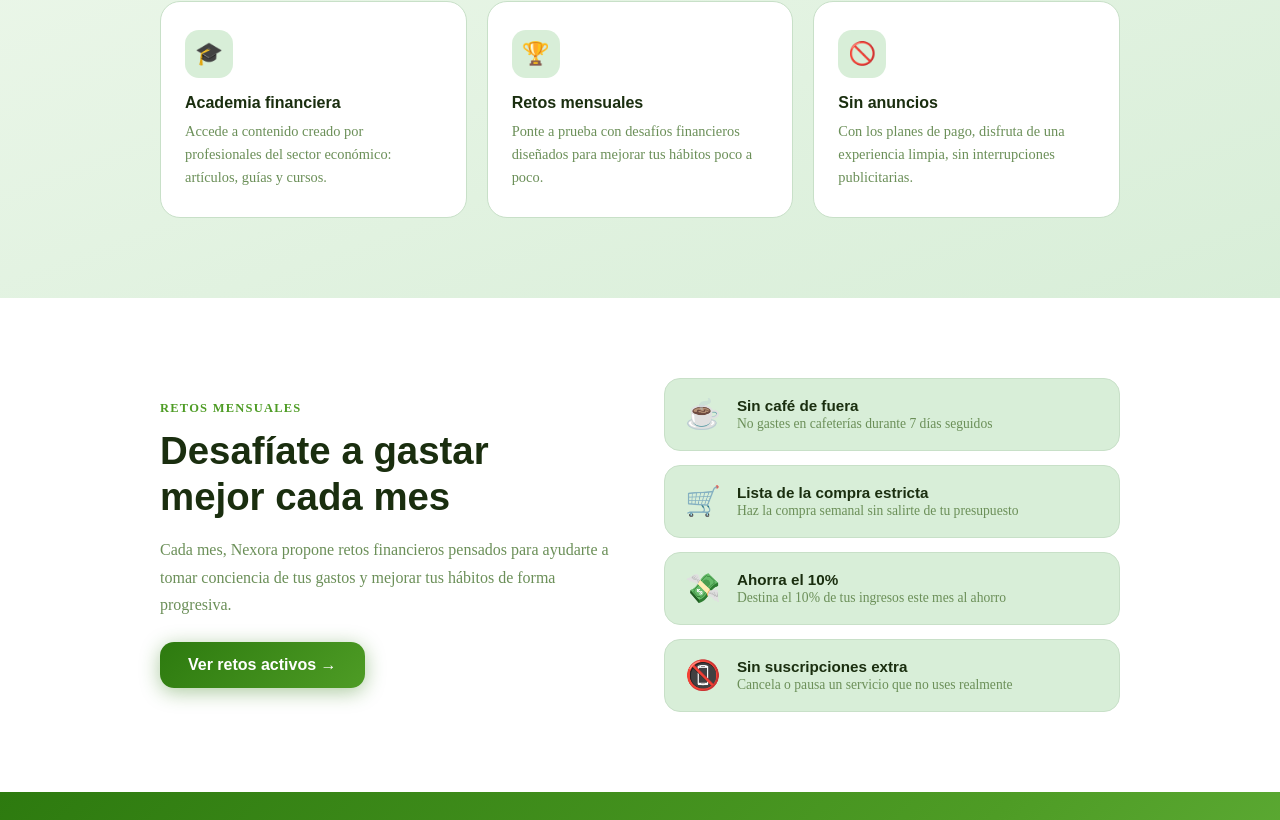
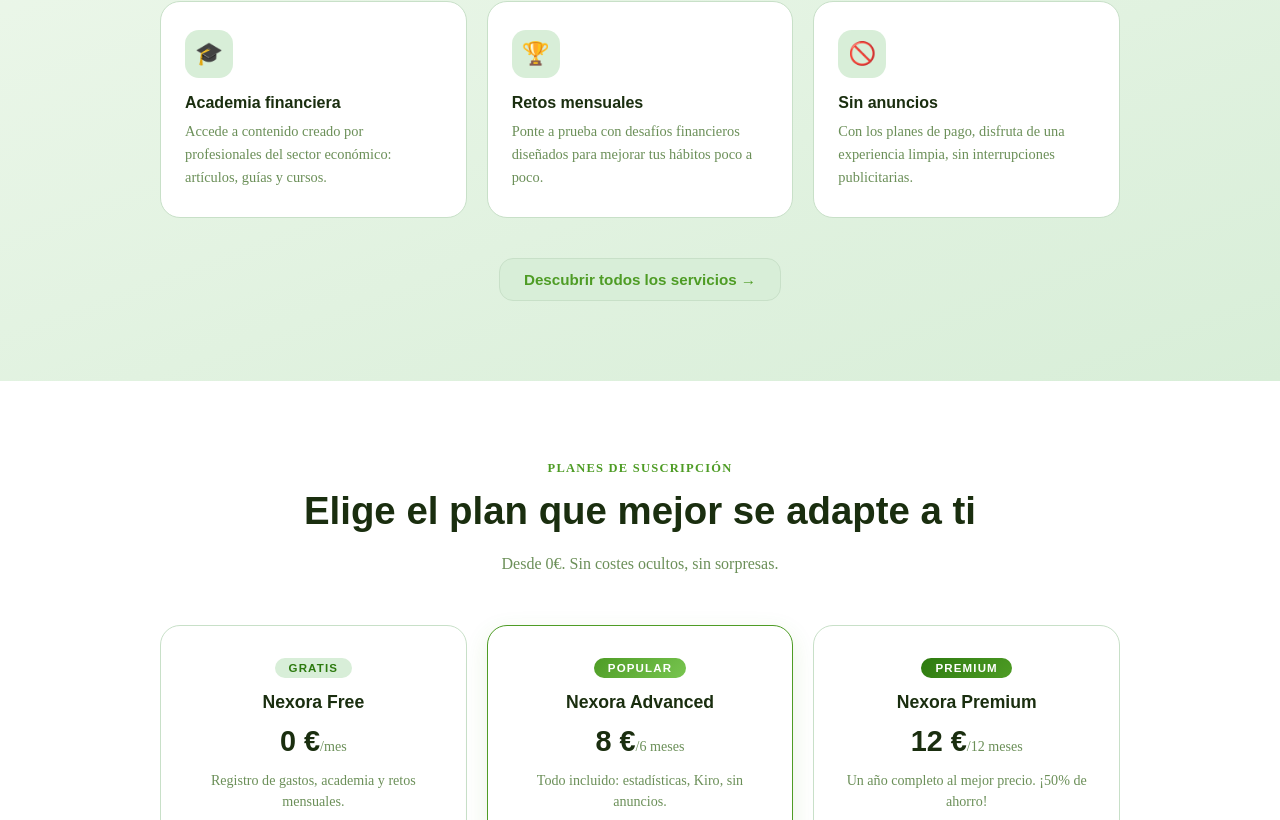
Before and after one commit to 333ares/Nexora, an Angular app in the folder frontend/: page /inicio in a window 1280 px wide. Shown: the part 1980-2800 px from the top of the page. Built offline with nearby package versions, Linux system fonts and the light colour scheme.

Commit message:
Desarrollo frontend incio 3
Se a modificado la estructura del html css y ts del componente de incio y mas adelante se tienen que añadir componentes relacionados con las pantallas de los partados que faltan

```diff
--- a/frontend/src/app/inicio/inicio.css
+++ b/frontend/src/app/inicio/inicio.css
@@ -143,6 +143,16 @@ nav {
   padding: 120px 24px 80px;
   position: relative;
   overflow: hidden;
+}
+
+/* Decorative pattern */
+.hero-pattern {
+  position: absolute;
+  inset: 0;
+  background-image: radial-gradient(circle, rgba(255,255,255,0.2) 1.5px, transparent 1.5px);
+  background-size: 32px 32px;
+  pointer-events: none;
+  z-index: 0;
 }
 
 .hero::before {
@@ -320,6 +330,32 @@ section {
   max-width: 560px;
 }
 
+/* ── SECTION LINK ───────────────────────────────────── */
+.section-link-center {
+  text-align: center;
+  margin-top: 40px;
+}
+
+.btn-link {
+  font-family: 'Onest', sans-serif;
+  font-weight: 700;
+  font-size: 0.95rem;
+  color: var(--green-mid);
+  text-decoration: none;
+  padding: 12px 24px;
+  background: var(--mint);
+  border: 1.5px solid var(--mint-border);
+  border-radius: 14px;
+  display: inline-flex;
+  align-items: center;
+  gap: 6px;
+  transition: background 0.2s, transform 0.15s;
+}
+.btn-link:hover {
+  background: #c6e6c6;
+  transform: translateY(-1px);
+}
+
 /* ── QUÉ ES NEXORA ───────────────────────────────────── */
 .que-es {
   background: var(--white);
@@ -330,7 +366,6 @@ section {
   grid-template-columns: 1fr 1fr;
   gap: 40px;
   align-items: center;
-  margin-top: 0;
 }
 
 .que-es-text p {
@@ -457,58 +492,80 @@ section {
   line-height: 1.6;
 }
 
-/* ── RETOS ───────────────────────────────────────────── */
-.retos {
+/* ── PLANES PREVIEW ─────────────────────────────────── */
+.planes-preview {
   background: var(--white);
 }
 
-.retos-inner {
-  display: grid;
-  grid-template-columns: 1fr 1fr;
-  gap: 48px;
-  align-items: center;
+.preview-header {
+  text-align: center;
+  margin-bottom: 48px;
+}
+.preview-header .section-subtitle {
+  margin: 0 auto;
 }
 
-.retos-text .section-subtitle {
-  margin-bottom: 24px;
+.plan-preview-grid {
+  display: grid;
+  grid-template-columns: repeat(3, 1fr);
+  gap: 20px;
 }
 
-.reto-cards {
-  display: flex;
-  flex-direction: column;
-  gap: 14px;
+.plan-preview-card {
+  background: var(--white);
+  border: 1.5px solid var(--mint-border);
+  border-radius: var(--radius-card);
+  padding: 32px 24px;
+  text-align: center;
+  transition: transform 0.2s, box-shadow 0.2s;
+}
+.plan-preview-card:hover {
+  transform: translateY(-4px);
+  box-shadow: 0 12px 32px rgba(78,156,37,0.12);
+}
+.plan-preview-card--featured {
+  border-color: var(--green-mid);
+  box-shadow: 0 8px 24px rgba(78,156,37,0.12);
 }
 
-.reto-card {
-  background: var(--mint);
-  border: 1.5px solid var(--mint-border);
-  border-radius: 16px;
-  padding: 18px 20px;
-  display: flex;
-  align-items: center;
-  gap: 16px;
-  transition: transform 0.2s;
+.plan-preview-badge {
+  font-family: 'Onest', sans-serif;
+  font-weight: 800;
+  font-size: 0.72rem;
+  letter-spacing: 0.1em;
+  padding: 4px 14px;
+  border-radius: 999px;
+  display: inline-block;
+  margin-bottom: 14px;
+}
+.badge--free { background: var(--mint); color: var(--green-dark); }
+.badge--advanced { background: linear-gradient(135deg, var(--green-mid), var(--green-light)); color: white; }
+.badge--premium { background: linear-gradient(135deg, var(--green-dark), var(--green-mid)); color: white; }
+
+.plan-preview-card h3 {
+  font-family: 'Onest', sans-serif;
+  font-weight: 700;
+  font-size: 1.1rem;
+  color: var(--text-dark);
+  margin-bottom: 12px;
 }
 
-.reto-card:hover { transform: translateX(4px); }
-
-.reto-emoji {
+.plan-preview-price {
+  margin-bottom: 12px;
+  font-size: 0.88rem;
+  color: var(--text-muted);
+}
+.big-price {
+  font-family: 'Onest', sans-serif;
+  font-weight: 900;
   font-size: 1.8rem;
-  flex-shrink: 0;
+  color: var(--text-dark);
 }
 
-.reto-card h4 {
-  font-family: 'Onest', sans-serif;
-  font-weight: 700;
-  font-size: 0.95rem;
-  color: var(--text-dark);
-  margin-bottom: 2px;
-}
-
-.reto-card p {
-  font-size: 0.85rem;
+.plan-preview-card p {
+  font-size: 0.88rem;
   color: var(--text-muted);
-  margin: 0;
+  line-height: 1.5;
 }
 
 /* ── POR QUÉ NEXORA ──────────────────────────────────── */
@@ -712,6 +769,98 @@ section {
   padding: 0 20px 18px;
 }
 
+/* ── ABOUT PREVIEW ──────────────────────────────────── */
+.about-preview {
+  background: linear-gradient(160deg, #f5fbf2 0%, var(--mint) 100%);
+}
+
+.about-preview-grid {
+  display: grid;
+  grid-template-columns: 1fr 1fr;
+  gap: 48px;
+  align-items: center;
+}
+
+.about-preview-text p {
+  font-size: 1.05rem;
+  color: var(--text-mid);
+  line-height: 1.8;
+  margin-bottom: 24px;
+}
+
+.about-preview-team {
+  display: flex;
+  justify-content: center;
+  align-items: center;
+}
+
+.adda-logo-mini {
+  background: white;
+  border: 1.5px solid var(--mint-border);
+  border-radius: 24px;
+  padding: 48px 56px;
+  text-align: center;
+  box-shadow: 0 8px 32px rgba(78,156,37,0.08);
+}
+
+.adda-text-mini {
+  font-family: 'Onest', sans-serif;
+  font-weight: 900;
+  font-size: 3rem;
+  letter-spacing: 0.18em;
+  background: linear-gradient(135deg, var(--green-dark), var(--green-mid), var(--green-light));
+  -webkit-background-clip: text;
+  -webkit-text-fill-color: transparent;
+  background-clip: text;
+}
+
+.adda-sub-mini {
+  font-size: 0.88rem;
+  color: var(--text-muted);
+  margin-top: 4px;
+}
+
+/* ── CONTACT PREVIEW ────────────────────────────────── */
+.contact-preview {
+  background: var(--white);
+}
+
+.contact-preview-box {
+  background: linear-gradient(135deg, var(--mint), #eaf5ea);
+  border: 1.5px solid var(--mint-border);
+  border-radius: 24px;
+  padding: 56px 48px;
+  max-width: 740px;
+  margin: 0 auto;
+}
+
+.contact-preview-content .section-title {
+  margin-bottom: 12px;
+}
+
+.contact-preview-content p {
+  font-size: 1.05rem;
+  color: var(--text-mid);
+  line-height: 1.7;
+  margin-bottom: 24px;
+}
+
+.contact-preview-actions {
+  display: flex;
+  align-items: center;
+  gap: 20px;
+  flex-wrap: wrap;
+}
+
+.contact-email {
+  font-family: 'Lato', sans-serif;
+  font-size: 0.95rem;
+  color: var(--green-mid);
+  text-decoration: none;
+  font-weight: 600;
+}
+.contact-email:hover { text-decoration: underline; }
+
 /* ── EQUIPO ADDA ─────────────────────────────────────── */
 .equipo {
   background: linear-gradient(160deg, #f5fbf2 0%, var(--mint) 100%);
@@ -866,12 +1015,14 @@ footer {
   .hero-logo-wrap      { width: 200px; height: 200px; }
   .que-es-grid         { grid-template-columns: 1fr; }
   .func-grid           { grid-template-columns: 1fr; }
-  .retos-inner         { grid-template-columns: 1fr; }
+  .plan-preview-grid   { grid-template-columns: 1fr; max-width: 360px; margin: 0 auto; }
   .benefits-grid       { grid-template-columns: 1fr; }
+  .about-preview-grid  { grid-template-columns: 1fr; }
   .team-grid           { grid-template-columns: 1fr 1fr; }
   .footer-inner        { grid-template-columns: 1fr; gap: 24px; }
   .footer-bottom       { flex-direction: column; gap: 8px; text-align: center; }
   .nav-links           { display: none; }
   .newsletter-form     { flex-direction: column; }
   .newsletter-box      { padding: 32px 24px; }
+  .contact-preview-box { padding: 32px 24px; }
 }
--- a/frontend/src/app/inicio/inicio.html
+++ b/frontend/src/app/inicio/inicio.html
@@ -5,11 +5,11 @@
     <span>NEXORA</span>
   </a>
   <div class="nav-links">
-    <a href="#que-es">¿Qué es?</a>
-    <a href="#funcionalidades">Funcionalidades</a>
-    <a href="#retos">Retos</a>
-    <a href="#faq">FAQ</a>
-    <a href="#equipo">Equipo</a>
+    <a routerLink="/servicios">Servicios</a>
+    <a routerLink="/planes-suscripcion">Planes</a>
+    <a routerLink="/faqs">FAQ</a>
+    <a routerLink="/acerca-de">Nosotros</a>
+    <a routerLink="/contacto">Contacto</a>
   </div>
   <div class="nav-cta">
     <a routerLink="/login" class="btn-nav-secondary">Acceder</a>
@@ -19,6 +19,7 @@
 
 <!-- HERO -->
 <section class="hero">
+  <div class="hero-pattern"></div>
   <div class="hero-inner">
     <div class="hero-text">
       <div class="hero-eyebrow"><span>🌱</span> Finanzas personales</div>
@@ -121,49 +122,42 @@
         <p>Con los planes de pago, disfruta de una experiencia limpia, sin interrupciones publicitarias.</p>
       </div>
     </div>
+    <div class="section-link-center">
+      <a routerLink="/servicios" class="btn-link">Descubrir todos los servicios →</a>
+    </div>
   </div>
 </section>
 
-<!-- RETOS -->
-<section class="retos" id="retos">
+<!-- PLANES RESUMEN -->
+<section class="planes-preview" id="planes">
   <div class="container">
-    <div class="retos-inner">
-      <div class="retos-text">
-        <p class="section-eyebrow">Retos mensuales</p>
-        <h2 class="section-title">Desafíate a gastar<br>mejor cada mes</h2>
-        <p class="section-subtitle">Cada mes, Nexora propone retos financieros pensados para ayudarte a tomar conciencia de tus gastos y mejorar tus hábitos de forma progresiva.</p>
-        <a routerLink="/registro" class="btn-primary">Ver retos activos →</a>
+    <div class="preview-header">
+      <p class="section-eyebrow">Planes de suscripción</p>
+      <h2 class="section-title">Elige el plan que mejor se adapte a ti</h2>
+      <p class="section-subtitle">Desde 0€. Sin costes ocultos, sin sorpresas.</p>
+    </div>
+    <div class="plan-preview-grid">
+      <div class="plan-preview-card">
+        <div class="plan-preview-badge badge--free">GRATIS</div>
+        <h3>Nexora Free</h3>
+        <div class="plan-preview-price"><span class="big-price">0 €</span>/mes</div>
+        <p>Registro de gastos, academia y retos mensuales.</p>
       </div>
-      <div class="reto-cards">
-        <div class="reto-card">
-          <div class="reto-emoji">☕</div>
-          <div>
-            <h4>Sin café de fuera</h4>
-            <p>No gastes en cafeterías durante 7 días seguidos</p>
-          </div>
-        </div>
-        <div class="reto-card">
-          <div class="reto-emoji">🛒</div>
-          <div>
-            <h4>Lista de la compra estricta</h4>
-            <p>Haz la compra semanal sin salirte de tu presupuesto</p>
-          </div>
-        </div>
-        <div class="reto-card">
-          <div class="reto-emoji">💸</div>
-          <div>
-            <h4>Ahorra el 10%</h4>
-            <p>Destina el 10% de tus ingresos este mes al ahorro</p>
-          </div>
-        </div>
-        <div class="reto-card">
-          <div class="reto-emoji">📵</div>
-          <div>
-            <h4>Sin suscripciones extra</h4>
-            <p>Cancela o pausa un servicio que no uses realmente</p>
-          </div>
-        </div>
+      <div class="plan-preview-card plan-preview-card--featured">
+        <div class="plan-preview-badge badge--advanced">POPULAR</div>
+        <h3>Nexora Advanced</h3>
+        <div class="plan-preview-price"><span class="big-price">8 €</span>/6 meses</div>
+        <p>Todo incluido: estadísticas, Kiro, sin anuncios.</p>
       </div>
+      <div class="plan-preview-card">
+        <div class="plan-preview-badge badge--premium">PREMIUM</div>
+        <h3>Nexora Premium</h3>
+        <div class="plan-preview-price"><span class="big-price">12 €</span>/12 meses</div>
+        <p>Un año completo al mejor precio. ¡50% de ahorro!</p>
+      </div>
+    </div>
+    <div class="section-link-center">
+      <a routerLink="/planes-suscripcion" class="btn-link">Ver todos los planes →</a>
     </div>
   </div>
 </section>
@@ -231,7 +225,7 @@
   </div>
 </section>
 
-<!-- FAQ -->
+<!-- FAQ RESUMEN -->
 <section class="faq" id="faq">
   <div class="container">
     <div class="faq-header">
@@ -248,6 +242,46 @@
           <div class="faq-answer">{{ item.respuesta }}</div>
         </div>
       }
+    </div>
+    <div class="section-link-center" style="margin-top: 32px;">
+      <a routerLink="/faqs" class="btn-link">Ver todas las preguntas →</a>
+    </div>
+  </div>
+</section>
+
+<!-- ACERCA DE RESUMEN -->
+<section class="about-preview" id="acerca">
+  <div class="container">
+    <div class="about-preview-grid">
+      <div class="about-preview-text">
+        <p class="section-eyebrow">Conócenos</p>
+        <h2 class="section-title">El equipo detrás de Nexora</h2>
+        <p>Somos ADDA, un equipo de desarrolladores web apasionados por la tecnología y la educación financiera. Creamos Nexora para ayudar a las personas a tomar el control de sus finanzas de forma sencilla y accesible.</p>
+        <a routerLink="/acerca-de" class="btn-link">Conocer al equipo →</a>
+      </div>
+      <div class="about-preview-team">
+        <div class="adda-logo-mini">
+          <div class="adda-text-mini">ADDA</div>
+          <div class="adda-sub-mini">Desarrolladores Web</div>
+        </div>
+      </div>
+    </div>
+  </div>
+</section>
+
+<!-- CONTACTO RESUMEN -->
+<section class="contact-preview">
+  <div class="container">
+    <div class="contact-preview-box">
+      <div class="contact-preview-content">
+        <p class="section-eyebrow">Contacto</p>
+        <h2 class="section-title">¿Necesitas ayuda?</h2>
+        <p>Estamos aquí para resolver tus dudas. Escríbenos y te responderemos lo antes posible.</p>
+        <div class="contact-preview-actions">
+          <a routerLink="/contacto" class="btn-primary">Contactar →</a>
+          <a href="mailto:contacto@nexora.app" class="contact-email">contacto&#64;nexora.app</a>
+        </div>
+      </div>
     </div>
   </div>
 </section>
@@ -299,16 +333,16 @@
     </div>
     <div class="footer-col">
       <h5>Producto</h5>
-      <a href="#funcionalidades">Funcionalidades</a>
-      <a href="#retos">Retos</a>
-      <a routerLink="/planes">Precios</a>
+      <a routerLink="/servicios">Servicios</a>
+      <a routerLink="/planes-suscripcion">Planes</a>
       <a routerLink="/registro">Registro</a>
     </div>
     <div class="footer-col">
       <h5>Empresa</h5>
-      <a href="#equipo">Equipo ADDA</a>
-      <a href="#faq">FAQ</a>
-      <a href="mailto:contacto@nexora.app">Contacto</a>
+      <a routerLink="/acerca-de">Acerca de ADDA</a>
+      <a routerLink="/faqs">FAQ</a>
+      <a routerLink="/contacto">Contacto</a>
+      <a routerLink="/politica-privacidad">Política de privacidad</a>
     </div>
   </div>
   <div class="footer-bottom">
--- a/frontend/src/app/inicio/inicio.ts
+++ b/frontend/src/app/inicio/inicio.ts
@@ -16,9 +16,10 @@ interface FaqItem {
 })
 export class Inicio {
 
-emailNewsletter: string = '';
+  emailNewsletter: string = '';
   faqAbierta: number = -1;
 
+  // Solo 3 preguntas en la home (resumen)
   faqItems: FaqItem[] = [
     {
       id: 0,
@@ -27,33 +28,13 @@ emailNewsletter: string = '';
     },
     {
       id: 1,
-      pregunta: '¿Qué diferencia hay entre los planes de pago?',
-      respuesta: 'Los planes Go, Advanced y Premium desbloquean estadísticas avanzadas, eliminan los anuncios, dan acceso al chatbot Kiro y a recomendaciones personalizadas. Advanced y Premium ofrecen descuentos al pagar por 6 o 12 meses.'
-    },
-    {
-      id: 2,
       pregunta: '¿Qué es Kiro?',
       respuesta: 'Kiro es el consejero financiero con inteligencia artificial de Nexora. Puedes hacerle preguntas sobre tus gastos, pedir recomendaciones de ahorro o resolver dudas financieras en cualquier momento.'
     },
     {
-      id: 3,
-      pregunta: '¿Quién sube el contenido de la academia?',
-      respuesta: 'Profesionales del ámbito económico y financiero que se registran en Nexora como creadores de contenido. Todo el material pasa por un proceso de validación para garantizar su calidad.'
-    },
-    {
-      id: 4,
-      pregunta: '¿Cómo funcionan los retos mensuales?',
-      respuesta: 'Cada mes se publican nuevos retos financieros que puedes aceptar y completar. Son desafíos concretos y alcanzables diseñados para ayudarte a mejorar tus hábitos económicos paso a paso.'
-    },
-    {
-      id: 5,
+      id: 2,
       pregunta: '¿Mis datos financieros están seguros?',
       respuesta: 'Absolutamente. Tus datos son privados y nunca los compartimos con terceros. La seguridad y privacidad de nuestra comunidad es una prioridad.'
-    },
-    {
-      id: 6,
-      pregunta: '¿Puedo cancelar mi suscripción en cualquier momento?',
-      respuesta: 'Sí, puedes cancelar tu suscripción cuando quieras desde tu perfil. Al cancelar, seguirás teniendo acceso hasta que finalice el período pagado.'
     }
   ];
 
@@ -69,7 +50,6 @@ emailNewsletter: string = '';
     }
   }
 
-  // Sombra del nav al hacer scroll
   @HostListener('window:scroll')
   onScroll(): void {
     const nav = document.querySelector('nav') as HTMLElement;
@@ -79,6 +59,4 @@ emailNewsletter: string = '';
         : '0 4px 24px rgba(78,156,37,0.12)';
     }
   }
-
-
 }
```
